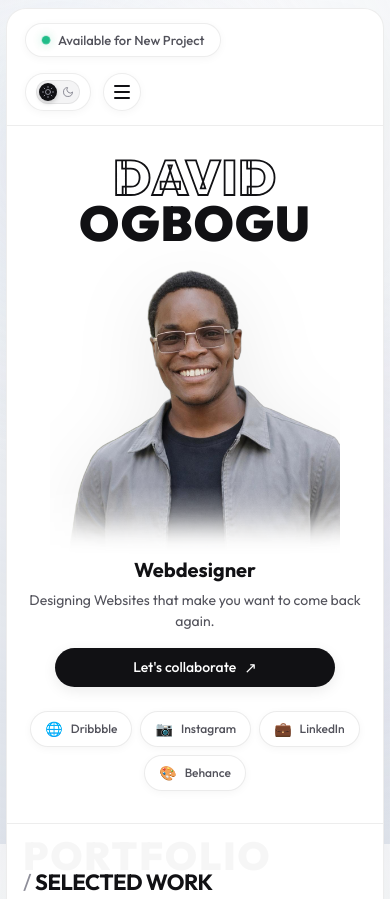
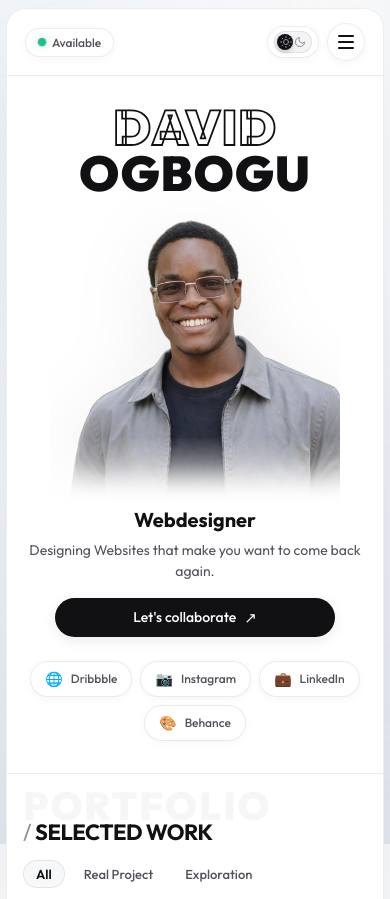
Before and after one commit to itsjust-dave/website_demo_1_portfolio_1, a plain HTML site: page index.html in a window 390 px wide. Shown: the top 899 px of the page. Drawn offline with Linux system fonts and the light colour scheme.

Commit message:
fix: ensure status badge, theme toggle, and menu button fit on single line on mobile

```diff
--- a/assets/css/style.css
+++ b/assets/css/style.css
@@ -241,6 +241,7 @@ body {
   padding: 24px 36px;
   border-bottom: 1px solid var(--border-subtle);
   transition: all 0.35s cubic-bezier(0.16, 1, 0.3, 1);
+  flex-wrap: nowrap;
 }
 
 /* Floating Glassmorphic Pill on Scroll */
@@ -260,6 +261,7 @@ body {
   box-shadow: 0 16px 36px -6px rgba(0, 0, 0, 0.1), 0 0 1px rgba(0, 0, 0, 0.1);
   z-index: 1000;
   animation: slideDownNav 0.35s cubic-bezier(0.16, 1, 0.3, 1);
+  flex-wrap: nowrap;
 }
 
 [data-theme="dark"] .site-header.is-scrolled {
@@ -295,15 +297,16 @@ body {
 
 @media (max-width: 900px) {
   .site-header {
-    padding: 18px 20px;
-    flex-wrap: wrap;
-    gap: 16px;
+    padding: 14px 16px;
+    flex-wrap: nowrap;
+    gap: 10px;
   }
 
   .site-header.is-scrolled {
-    width: calc(100% - 24px);
-    padding: 8px 16px;
-    top: 12px;
+    width: calc(100% - 20px);
+    padding: 8px 14px;
+    top: 10px;
+    flex-wrap: nowrap;
   }
 }
 
@@ -319,6 +322,28 @@ body {
   font-weight: 500;
   color: var(--text-secondary);
   box-shadow: var(--shadow-pill);
+  white-space: nowrap;
+  flex-shrink: 0;
+}
+
+.status-text-short {
+  display: none;
+}
+
+@media (max-width: 640px) {
+  .status-badge {
+    padding: 6px 12px;
+    font-size: 12px;
+    gap: 6px;
+  }
+
+  .status-text-full {
+    display: none;
+  }
+
+  .status-text-short {
+    display: inline;
+  }
 }
 
 .status-dot {
@@ -328,6 +353,7 @@ body {
   background-color: var(--status-dot);
   box-shadow: 0 0 10px var(--status-glow);
   animation: pulse-dot 2s infinite ease-in-out;
+  flex-shrink: 0;
 }
 
 @keyframes pulse-dot {
@@ -386,6 +412,13 @@ body {
   display: flex;
   align-items: center;
   gap: 12px;
+  flex-shrink: 0;
+}
+
+@media (max-width: 768px) {
+  .header-actions {
+    gap: 8px;
+  }
 }
 
 /* Stylish Theme Switcher Toggle */
@@ -400,6 +433,7 @@ body {
   gap: 8px;
   box-shadow: var(--shadow-pill);
   transition: transform 0.2s ease, border-color 0.2s ease, background-color 0.2s ease;
+  flex-shrink: 0;
 }
 
 .theme-toggle-btn:hover {
@@ -440,6 +474,27 @@ body {
 
 [data-theme="dark"] .toggle-thumb {
   transform: translateX(20px);
+}
+
+@media (max-width: 640px) {
+  .theme-toggle-btn {
+    padding: 4px 6px;
+  }
+  .toggle-track {
+    width: 38px;
+    height: 22px;
+  }
+  .toggle-thumb {
+    width: 16px;
+    height: 16px;
+  }
+  [data-theme="dark"] .toggle-thumb {
+    transform: translateX(16px);
+  }
+  .mobile-menu-btn {
+    width: 34px;
+    height: 34px;
+  }
 }
 
 /* Base Buttons */
--- a/index.html
+++ b/index.html
@@ -69,7 +69,8 @@
     <header class="site-header">
       <div class="status-badge">
         <span class="status-dot"></span>
-        <span>Available for New Project</span>
+        <span class="status-text-full">Available for New Project</span>
+        <span class="status-text-short">Available</span>
       </div>
 
       <nav aria-label="Main Navigation">
```
Also changed, not shown: ARCHITECTURE.md (+1 -0 lines).
